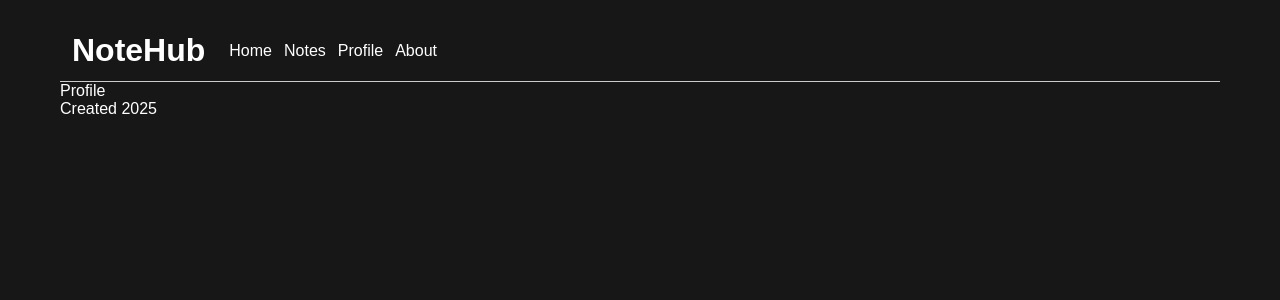
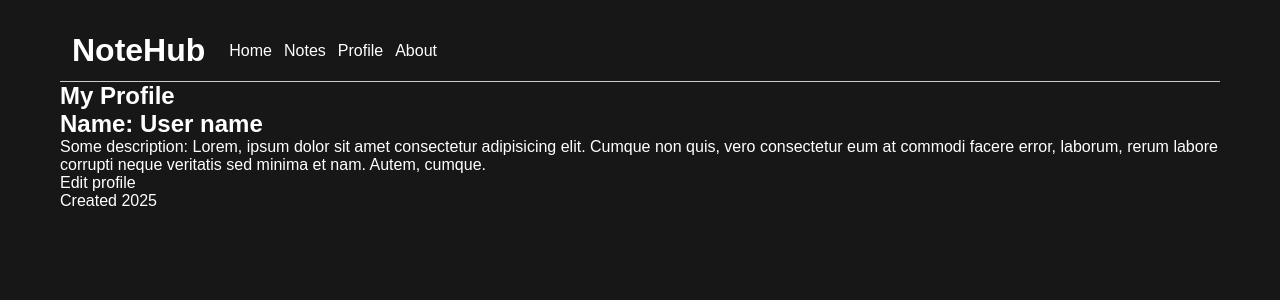
Before and after one commit to NadiiaUa23/stading_ns, a Next.js app: page /profile in a window 1280 px wide. Shown: the top 300 px of the page. Built offline with nearby package versions, Linux system fonts and the light colour scheme.

Commit message:
Заняття 13. Вкладені маршрути

```diff
--- a/app/profile/page.tsx
+++ b/app/profile/page.tsx
@@ -3,8 +3,23 @@ export const metadata = {
   description: 'This is the profile page',
 };
 
+import Link from 'next/link';
+
 const Profile = () => {
-  return <div>Profile</div>;
+  return (
+    <section>
+      <h1>My Profile</h1>
+      <h2>Name: User name</h2>
+      <p>
+        Some description: Lorem, ipsum dolor sit amet consectetur adipisicing
+        elit. Cumque non quis, vero consectetur eum at commodi facere error,
+        laborum, rerum labore corrupti neque veritatis sed minima et nam. Autem,
+        cumque.
+      </p>
+
+      <Link href="/profile/edit">Edit profile</Link>
+    </section>
+  );
 };
 
 export default Profile;
```
Also changed, not shown: app/not-found.tsx (added, +15 -0 lines), app/profile/edit/page.tsx (added, +11 -0 lines).
